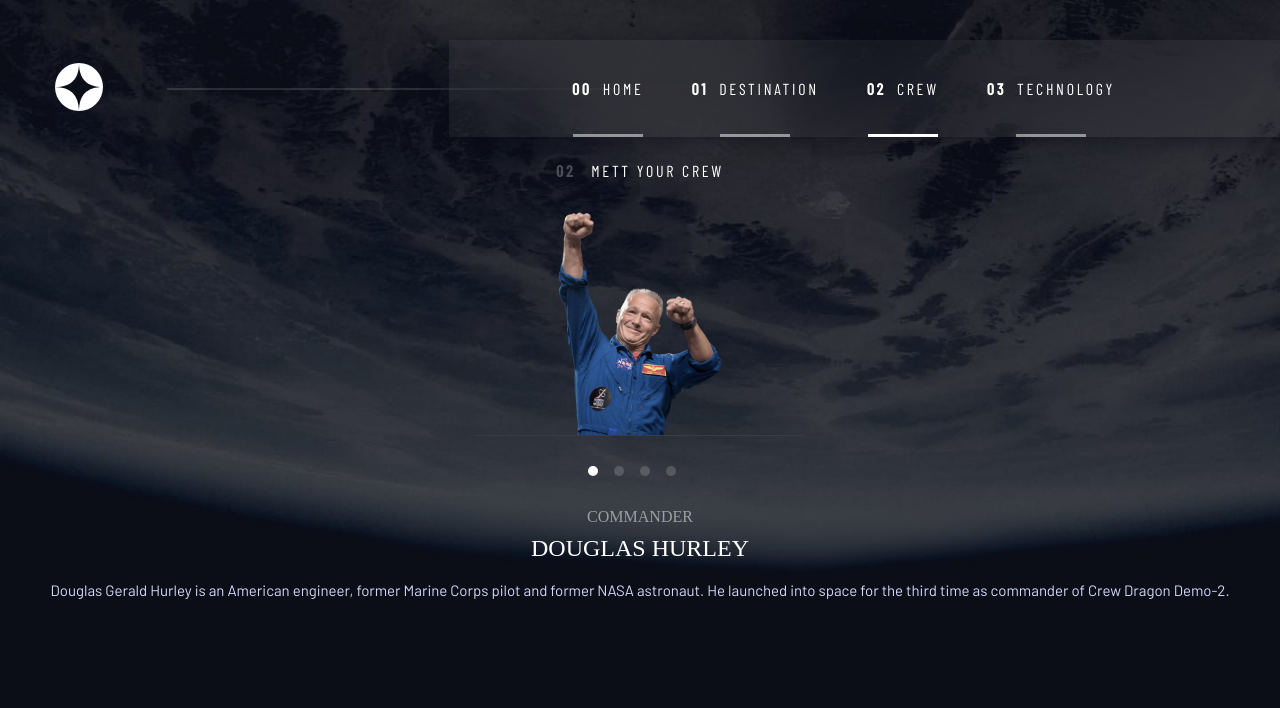
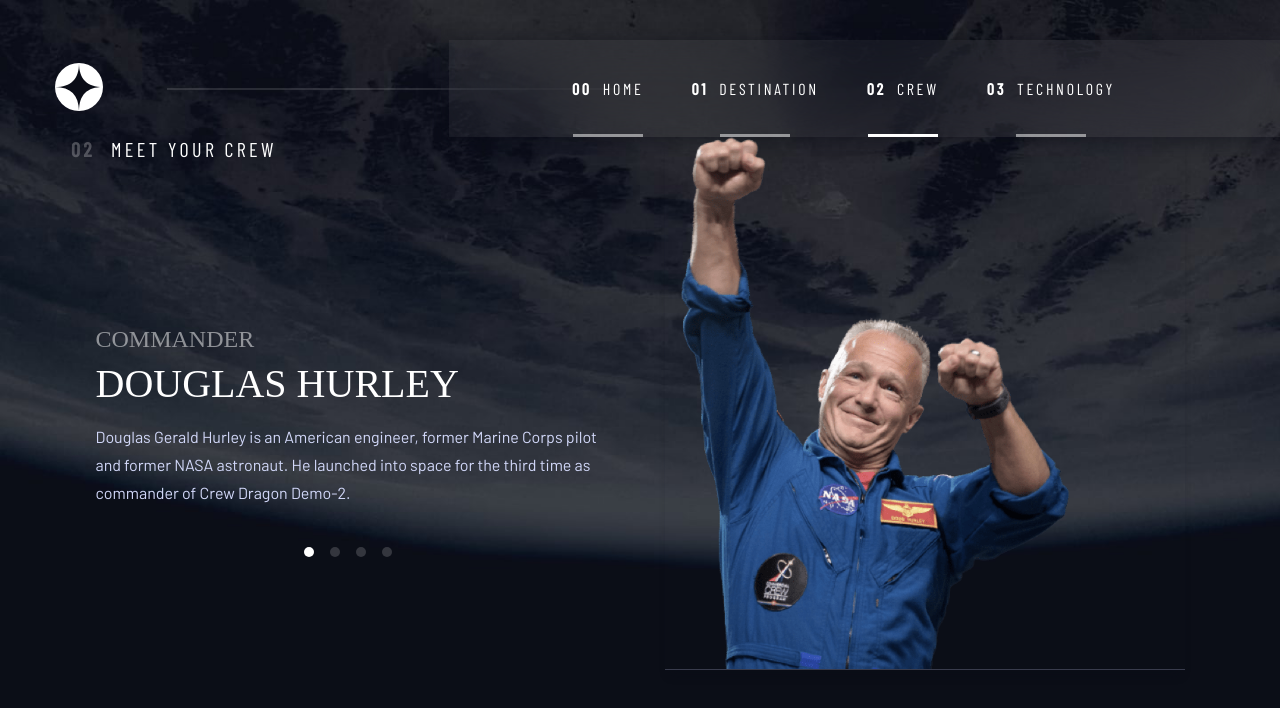
Before and after one commit to ionStici/space-tourism-website, a React (Create React App) app: page /crew in a window 1280 px wide. Shown: the top 708 px of the page. Built offline with nearby package versions, Linux system fonts and the light colour scheme; a web font is replaced by a local one.

Commit message:
Add tablet styles for crew section

```diff
--- a/src/components/Crew.js
+++ b/src/components/Crew.js
@@ -16,20 +16,12 @@ import anoushehPng from './../assets/crew/image-anousheh-ansari.png';
 import anoushehWebp from './../assets/crew/image-anousheh-ansari.webp';
 
 const CrewMember = function (props) {
-    const test = () => {
-        const p15 = { width: 178, paddingLeft: 15 };
-        const p5 = { width: 178, paddingLeft: 5 };
-
-        if (props.name.split(' ')[0].toLowerCase() === 'douglas') return p15;
-        if (props.name.split(' ')[0].toLowerCase() === 'mark') return p5;
-    };
-
     return (
         <section className={styles.section}>
             <div className={styles.titleBox}>
                 <p className={styles.title}>
                     <span className={styles.titleNum}>02</span>
-                    <span className={styles.titleText}>Mett your Crew</span>
+                    <span className={styles.titleText}>Meet your Crew</span>
                 </p>
             </div>
 
@@ -38,9 +30,14 @@ const CrewMember = function (props) {
                     <source srcSet={props.imgs[0]} type="image/png" />
                     <source srcSet={props.imgs[1]} type="image/webp" />
                     <img
+                        className={`${styles.img}`}
                         src={props.imgs[0]}
-                        className={styles.img}
                         alt="Crew Member"
+                        style={
+                            props.name.split(' ')[0].toLowerCase() === 'douglas'
+                                ? { paddingLeft: '15px' }
+                                : undefined
+                        }
                     />
                 </picture>
             </div>
--- a/src/components/Crew.module.scss
+++ b/src/components/Crew.module.scss
@@ -29,12 +29,45 @@
     text-align: center;
     margin-top: 24px;
     margin-bottom: 104px;
+
+    @media only screen and (min-width: 600px) {
+        margin-top: 40px;
+        margin-bottom: 0;
+        padding: 0 38.5px;
+
+        display: flex;
+        flex-direction: column;
+    }
+
+    @media only screen and (min-width: 1000px) {
+        max-width: 1218px;
+        padding: 0 40px;
+        margin: 0 auto 62px auto;
+
+        display: grid;
+        grid-template-rows: 34px 1fr;
+        grid-template-columns: 1fr 1fr;
+        row-gap: 154px;
+
+        text-align: left;
+    }
 }
 
 // // // // // // // // // //
 
 .titleBox {
     margin-bottom: 32px;
+
+    @media only screen and (min-width: 600px) {
+        text-align: left;
+        order: 1;
+        margin-bottom: 60px;
+    }
+
+    @media only screen and (min-width: 1000px) {
+        grid-row: 1 / 2;
+        grid-column: 1 / 2;
+    }
 }
 
 .title {
@@ -45,6 +78,12 @@
     font-size: 16px;
     line-height: 19px;
     letter-spacing: 2.7px;
+
+    @media only screen and (min-width: 600px) {
+        font-size: 20px;
+        line-height: 24px;
+        letter-spacing: 3.375px;
+    }
 
     &Num {
         font-weight: 700;
@@ -60,9 +99,11 @@
 // // // // // // // // // //
 
 .imgBox {
+    width: 327px;
     height: 223px;
     margin: 0 auto 31px auto;
     position: relative;
+    box-shadow: 0 10px 10px -5px #0b0d1750;
 
     &::after {
         content: '';
@@ -74,6 +115,22 @@
         left: 50%;
         transform: translateX(-50%);
         bottom: -1px;
+
+        @media only screen and (min-width: 600px) {
+            width: 520px;
+        }
+    }
+
+    @media only screen and (min-width: 600px) {
+        width: 520px;
+        height: 532px;
+        order: 3;
+        margin-bottom: 0;
+    }
+
+    @media only screen and (min-width: 1000px) {
+        grid-row: 1 / 3;
+        grid-column: 2 / 3;
     }
 }
 
@@ -87,6 +144,18 @@
     display: flex;
     flex-direction: column;
     padding: 0 24px;
+
+    @media only screen and (min-width: 600px) {
+        order: 2;
+        padding: 0;
+        width: 520px;
+        margin: 0 auto;
+    }
+
+    @media only screen and (min-width: 1000px) {
+        grid-row: 2 / 3;
+        grid-column: 1 / 2;
+    }
 }
 
 .role {
@@ -98,6 +167,11 @@
     text-transform: uppercase;
     opacity: 0.5;
     margin-bottom: 8px;
+
+    @media only screen and (min-width: 600px) {
+        font-size: 24px;
+        line-height: 28px;
+    }
 }
 
 .name {
@@ -108,6 +182,11 @@
     line-height: 28px;
     text-transform: uppercase;
     margin-bottom: 16px;
+
+    @media only screen and (min-width: 600px) {
+        font-size: 40px;
+        line-height: 46px;
+    }
 }
 
 .bio {
@@ -116,6 +195,16 @@
     font-weight: 400;
     font-size: 15px;
     line-height: 25px;
+
+    max-width: 327px;
+    margin: 0 auto;
+
+    @media only screen and (min-width: 600px) {
+        font-size: 16px;
+        line-height: 28px;
+        max-width: revert;
+        margin-bottom: 40px;
+    }
 }
 
 .circlesBox {
@@ -123,6 +212,11 @@
     display: flex;
     justify-content: center;
     margin-bottom: 32px;
+
+    @media only screen and (min-width: 600px) {
+        order: 1;
+        margin-bottom: 40px;
+    }
 }
 
 .link,
```
Also changed, not shown: 1 other file (tests, documents, lock files or other folders).
